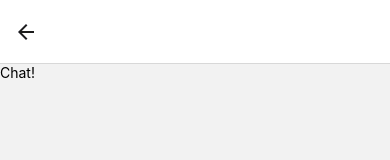
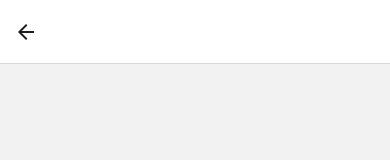
Before and after one commit to tpamplin/chat, a React Native app: screen / in a window 390 px wide. Both pictures are taken after a click on the button "ENTER CHAT". Shown: the top 160 px of the page. Built offline with nearby package versions, Linux system fonts and the light colour scheme.

Commit message:
fixed styles so color is full screen

```diff
--- a/components/Chat.js
+++ b/components/Chat.js
@@ -17,7 +17,7 @@ const Chat = ({ route, navigation }) => {
 
     // Return View with Chat.
     return (
-        <View style={(styles.container, { backgroundColor })}>
+        <View style={[styles.container, { backgroundColor }]}>
             <Text style={{ color: chatColor }}>Chat!</Text>
         </View>
     );
```
